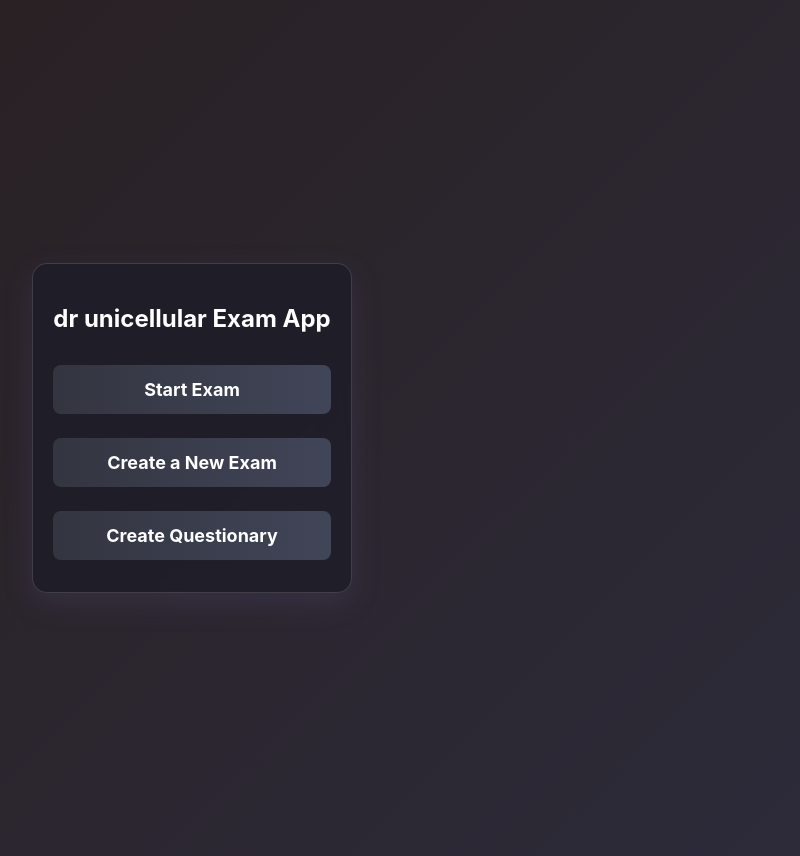
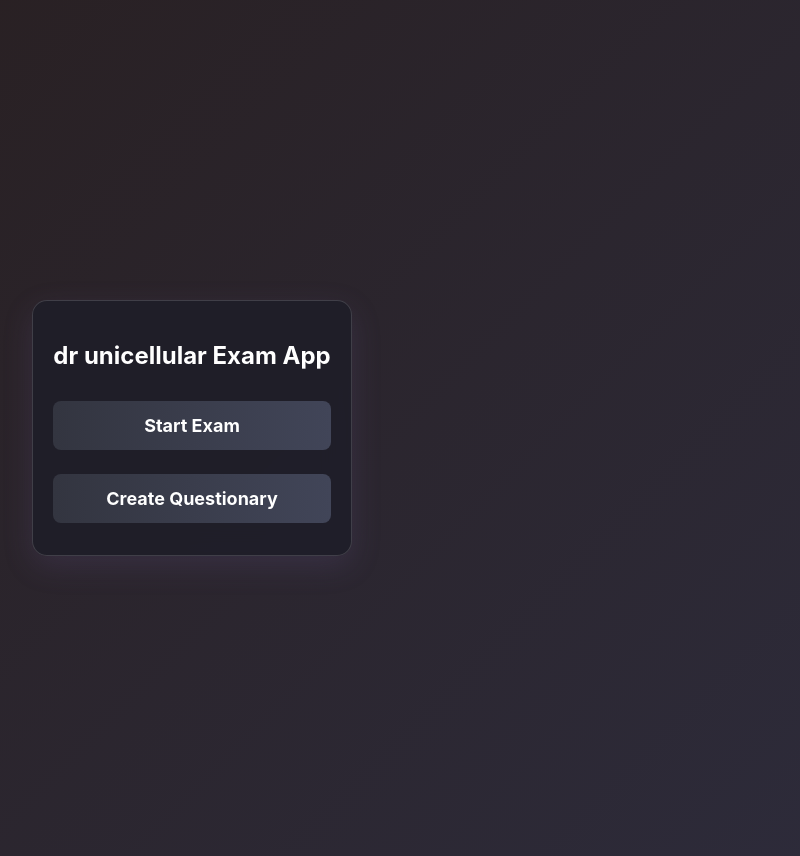
Before and after one commit to sas5/my-website, a plain HTML site: page index.html in a window 1280 px wide. Shown: the whole page, without its empty margins (448-1248 px from the left). Drawn offline with Linux system fonts and the light colour scheme.

```diff
--- a/index.html
+++ b/index.html
@@ -66,7 +66,6 @@ body {
     <div class="container">
         <h2>dr unicellular Exam App</h2>
         <a href="start.html" class="btn start">Start Exam</a>
-        <a href="create.html" class="btn create">Create a New Exam</a>
         <a href="create_question.html" class="btn questionary">Create Questionary</a>
     </div>
 </body>
```
